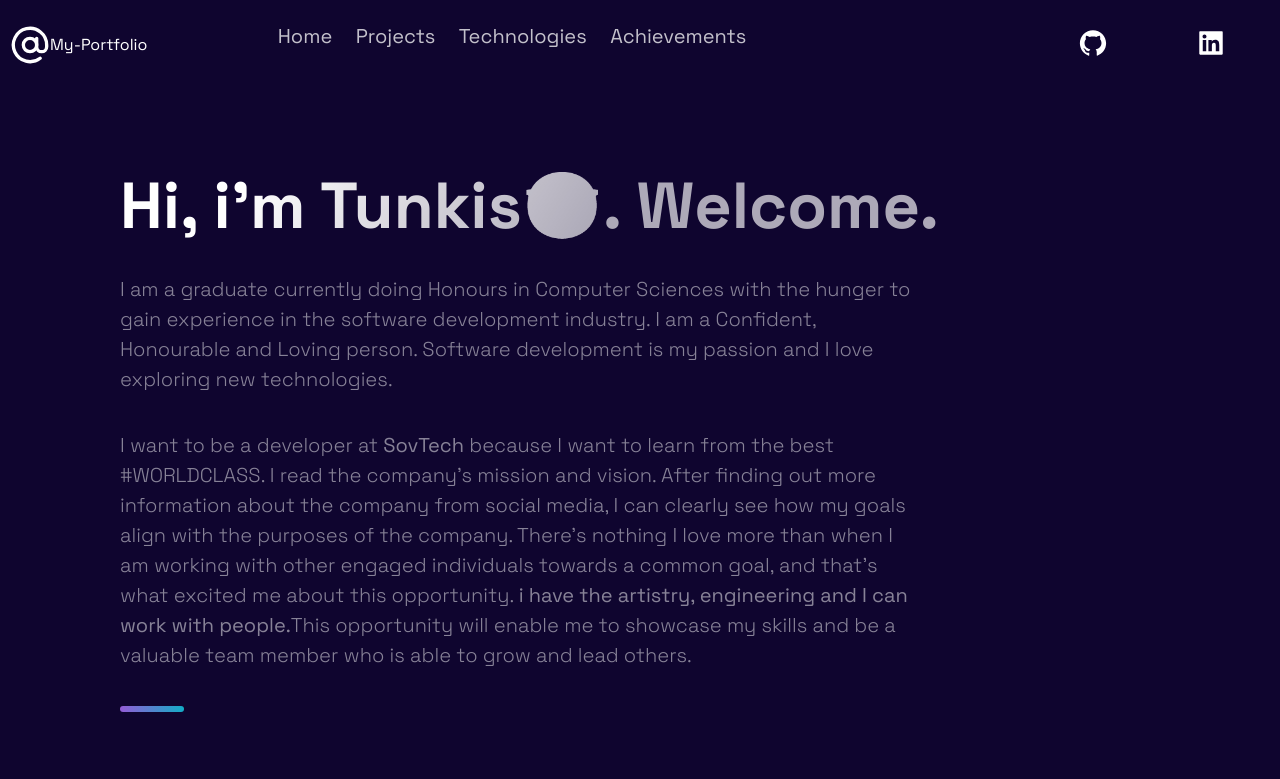
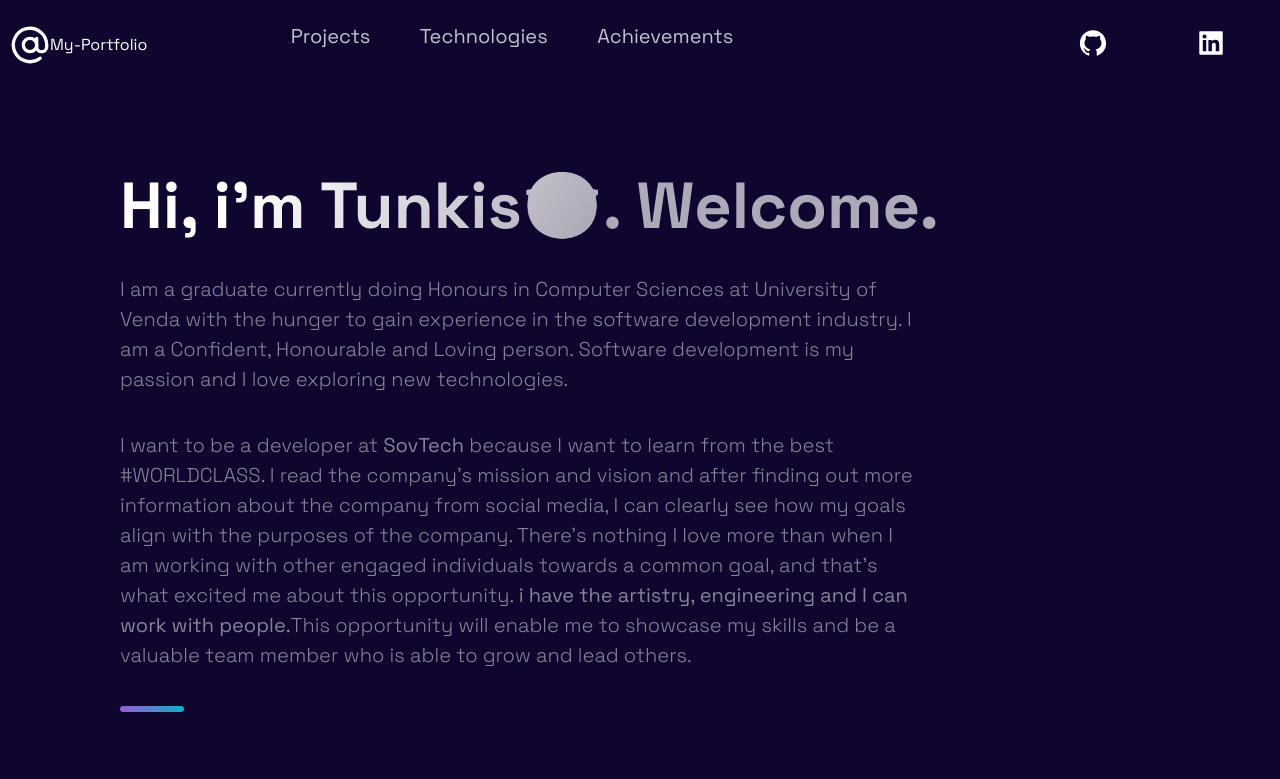
Before and after one commit to Tunkiz/my-mini-portfolio, a Next.js app: page / in a window 1280 px wide. Shown: the top 779 px of the page. Built offline with nearby package versions, Linux system fonts and the light colour scheme.

Commit message:
commit with git

```diff
--- a/src/components/Header/Header.js
+++ b/src/components/Header/Header.js
@@ -15,11 +15,6 @@ const Header = () =>  (
       </Link>
     </Div1>
     <Div2>
-    <li>
-        <Link href="#home">
-          <NavLink>Home</NavLink>
-        </Link>
-      </li>
       <li>
         <Link href="#projects">
           <NavLink>Projects</NavLink>
--- a/src/components/Home/Home.js
+++ b/src/components/Home/Home.js
@@ -11,11 +11,11 @@ const Hero = (props) => (
 
         </SectionTitle>
         <SectionText>
-        I am a graduate currently doing Honours in Computer Sciences with the hunger to gain experience in the software development industry.
+        I am a graduate currently doing Honours in Computer Sciences at University of Venda with the hunger to gain experience in the software development industry.
         I am a Confident, Honourable and Loving person. Software development is my passion and I love exploring new technologies.
         </SectionText>
         <SectionText>
-            I want to be a developer at <b>SovTech</b> because I want to learn from the best #WORLDCLASS. I read the company’s mission and vision. After finding out
+            I want to be a developer at <b>SovTech</b> because I want to learn from the best #WORLDCLASS. I read the company’s mission and vision and after finding out
             more information about the company from social media, I can clearly see how my goals align with the purposes of the
             company. There's nothing I love more than when I am working with other engaged individuals towards a common goal,
             and that's what excited me about this opportunity. <b>i have the artistry, engineering and I can work with people.</b>
--- a/src/components/Home/HomeStyles.js
+++ b/src/components/Home/HomeStyles.js
@@ -6,7 +6,6 @@ export const LeftSection = styled.div`
     width: 80%;
     display: flex;
     flex-direction: column;
-
     margin: 0 auto;
   }
   @media ${(props) => props.theme.breakpoints.md} {
```
